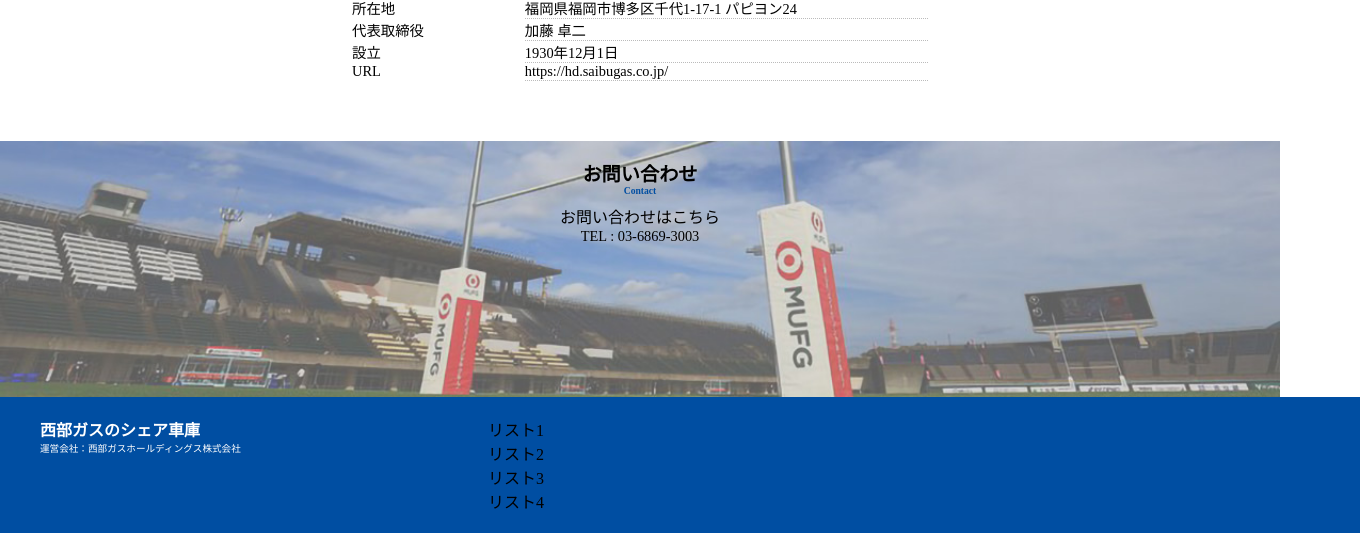
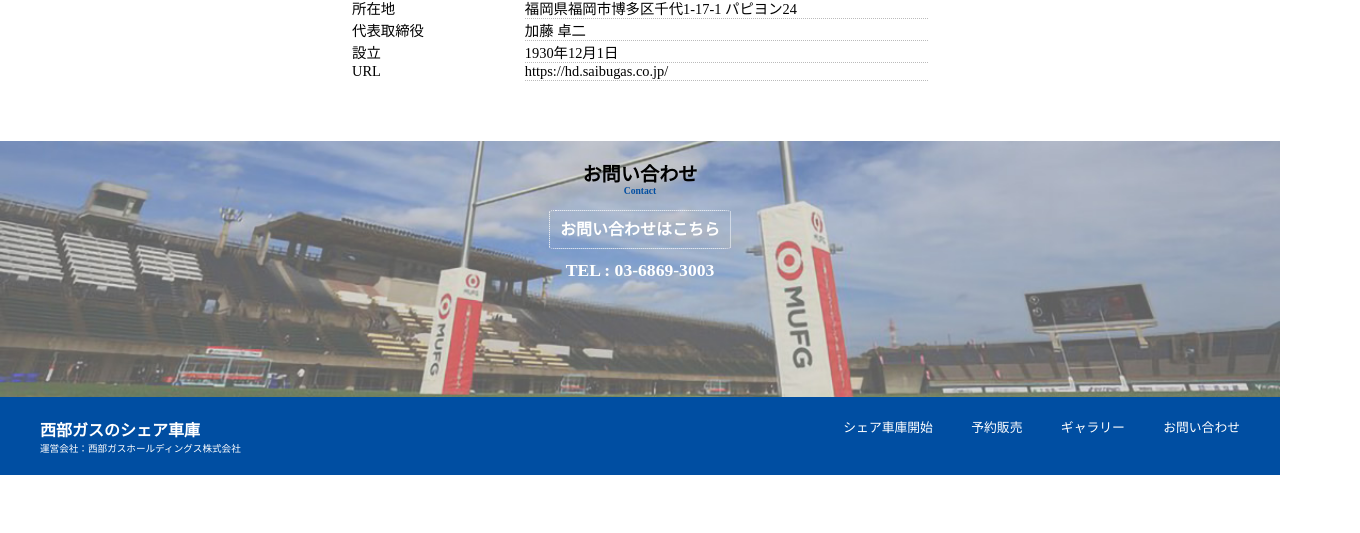
Before and after one commit to Masahiro9544/kyuden_LP, a plain HTML site: page index.html in a window 1280 px wide. Shown: the part 2964-3497 px from the top of the page, 1360 px wide, since content can reach past the window. After the commit the page ends 3439 px from the top, so only its background shows below. Drawn offline with Linux system fonts and the light colour scheme.

Commit message:
no message

```diff
--- a/css/kyuden.css
+++ b/css/kyuden.css
@@ -306,24 +306,44 @@ table thead tr{
     background-size: cover;
     background-position: 50% 80%;
 }
-
+.contact-text {
+    margin: 20px 0;
+}
+.contact-text a{
+    color: white;
+    font-weight: bold;
+    border: 1px dotted white;
+    border-radius: 4%;
+    padding: 10px;
+    margin: 20px 0;
+}
 
 /* フッター */
 footer {
     background-color: #004ea2;
     color: white;
-    width: 100%;
-    padding: 20px 40px;
-
+    width: 100vw;
     display: flex;
     justify-content: space-between;
     flex-direction: row;
+    padding: 20px 40px;
+    box-sizing: border-box;
 }
 .footer-left {
     width: 30%;
 }
 .footer-right {
     width: 65%;
+}
+.footer-right ul {
+        display: flex;
+        justify-content: flex-end;
+        flex-direction: row;
+        flex-wrap: wrap;
+        gap: 3vw;
+    }
+.footer-right ul li a {
+    color: white;
 }
 
 @media screen and (max-width: 768px) {
@@ -421,6 +441,7 @@ footer {
     footer {
         padding: 10px;
         flex-direction: column;
+        box-sizing: border-box;
     }
     .footer-left {
         margin-bottom: 10px;
@@ -428,11 +449,9 @@ footer {
     }
     .footer-right {
         width: 100%;
+        box-sizing: border-box;
     }
     .footer-right ul {
-        display: flex;
-        justify-content: space-between;
-        flex-wrap: wrap;
-        flex-direction: row;
+        justify-content: flex-start;
     }
 }
--- a/index.html
+++ b/index.html
@@ -117,7 +117,7 @@
 
             <section id="what's" class="contents2">
                 <h2 class="section-title">西部ガスのシェア車庫とは ～利用編～ <i class="fa-solid fa-car-side"></i><br><span>What's share-shako</span></h2>
-                <p>西部ガスのシェア車庫は、社会問題を解決する新たな駐車場のシェアシステムです。 お目当ての施設の駐車場は大混雑、道路も大渋滞。一方で近隣の月極駐車場や住宅の駐車場は空いている・・・そんな世の中のミスマッチを解決し、お出かけする方も、駐車場のオーナーも、近隣の方もみんながハッピーになれるのが軒先パーキングです。 さらに駐車場を探してグルグル走る車が減ってCO2削減、今ある街中の「資産」をそのまま有効活用して、狭い日本をコストゼロで最大化することを目指します。</p>
+                <p>西部ガスのシェア車庫は、社会問題を解決する新たな駐車場のシェアシステムです。 お目当ての施設の駐車場は大混雑、道路も大渋滞。一方で近隣の月極駐車場や住宅の駐車場は空いている・・・そんな世の中のミスマッチを解決し、お出かけする方も、駐車場のオーナーも、近隣の方もみんながハッピーになれるのが西部ガスのシェア車庫です。 さらに駐車場を探してグルグル走る車が減ってCO2削減、今ある街中の「資産」をそのまま有効活用して、狭い日本をコストゼロで最大化することを目指します。</p>
                 <div class="contents2-inner1" style="margin-top: 10px;">
                     <div class="card-user card1">
                         <img src="./img/cp/kyuden/user1.png" alt="会員登録">
@@ -233,8 +233,10 @@
         <!-- bottom-image -->
         <div id="contact" class="contents5">
             <h2 class="section-title" style="margin-top: 10px;">お問い合わせ<br><span>Contact</span></h2>
-            <a href="https://share-shako.nokisaki.com/inquiry">お問い合わせはこちら</a>
-            <p>TEL : 03-6869-3003</p>
+            <div class="contact-text">
+                <a href="https://share-shako.nokisaki.com/inquiry">お問い合わせはこちら</a>
+            </div>
+            <p style="color: white; font-weight: bold; font-size: 1.1rem;">TEL : 03-6869-3003</p>
         </div>
 
 
@@ -244,12 +246,12 @@
                 <h3>西部ガスのシェア車庫</h3>
                 <p style="font-size: 0.6rem;">運営会社：西部ガスホールディングス株式会社</p>
             </div>
-            <div class="footer-right">
+            <div class="footer-right" style="font-size: 0.8rem;">
                 <ul>
-                    <li><a>リスト1</a></li>
-                    <li><a>リスト2</a></li>
-                    <li><a>リスト3</a></li>
-                    <li><a>リスト4</a></li>
+                    <li><a href="#kick-off">シェア車庫開始</a></li>
+                    <li><a href="#reserve">予約販売</a></li>
+                    <li><a href="#gallery">ギャラリー</a></li>
+                    <li><a href="https://share-shako.nokisaki.com/inquiry">お問い合わせ</a></li>
                 </ul>
             </div>
         </footer>
```
